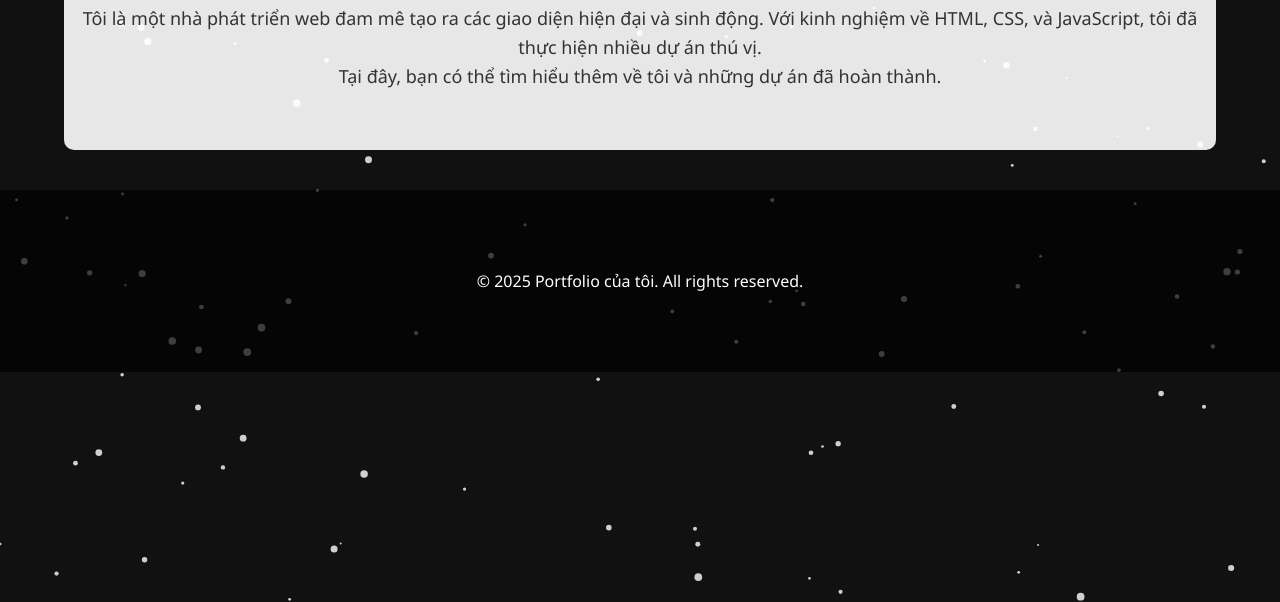
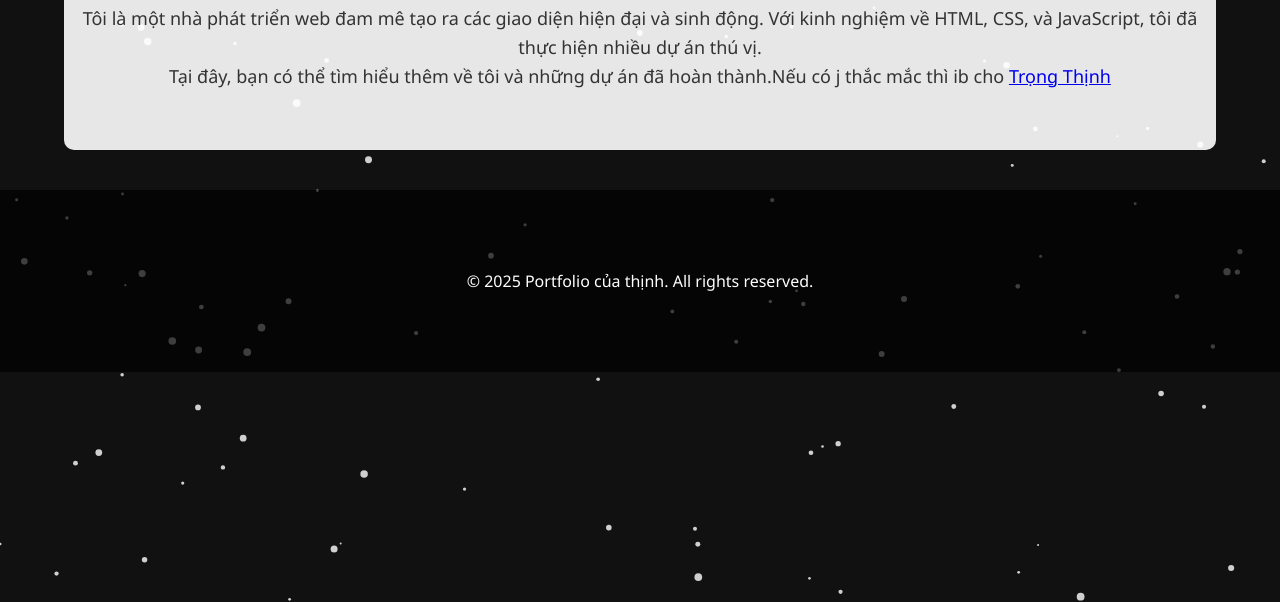
Before and after one commit to maitrongthinh/Portfolio, a plain HTML site: page about.html in a window 1280 px wide. Shown: the part 198-800 px from the top of the page. Drawn offline with Linux system fonts and the light colour scheme.

Commit message:
Update about.html

```diff
--- a/about.html
+++ b/about.html
@@ -13,7 +13,7 @@
   <!-- Header & Navigation -->
   <header>
     <nav>
-      <h1><a href="index.html">Portfolio</a></h1>
+      <h1><a href="index.html">Portfolio của thịnh đz</a></h1>
       <ul>
         <li><a href="index.html">Trang Chủ</a></li>
         <li><a href="projects.html">Dự Án</a></li>
@@ -25,13 +25,13 @@
   <section id="about" class="container">
     <h2>Giới Thiệu</h2>
     <p>Tôi là một nhà phát triển web đam mê tạo ra các giao diện hiện đại và sinh động. Với kinh nghiệm về HTML, CSS, và JavaScript, tôi đã thực hiện nhiều dự án thú vị.</p>
-    <p>Tại đây, bạn có thể tìm hiểu thêm về tôi và những dự án đã hoàn thành.</p>
+    <p>Tại đây, bạn có thể tìm hiểu thêm về tôi và những dự án đã hoàn thành.Nếu có j thắc mắc thì ib cho <a href="https://www.facebook.com/trong.thinh.379410">Trọng Thịnh</a></p>
   </section>
 
   <!-- Footer -->
   <footer>
     <div class="container">
-      <p>&copy; 2025 Portfolio của tôi. All rights reserved.</p>
+      <p>&copy; 2025 Portfolio của thịnh. All rights reserved.</p>
     </div>
   </footer>
 
```
